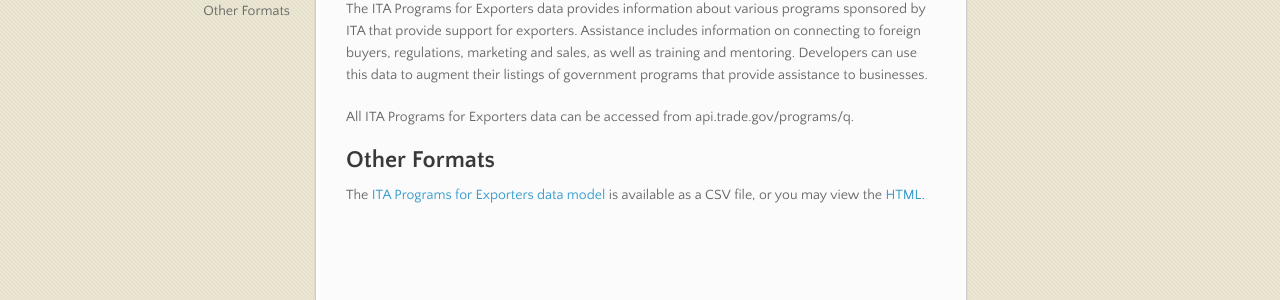
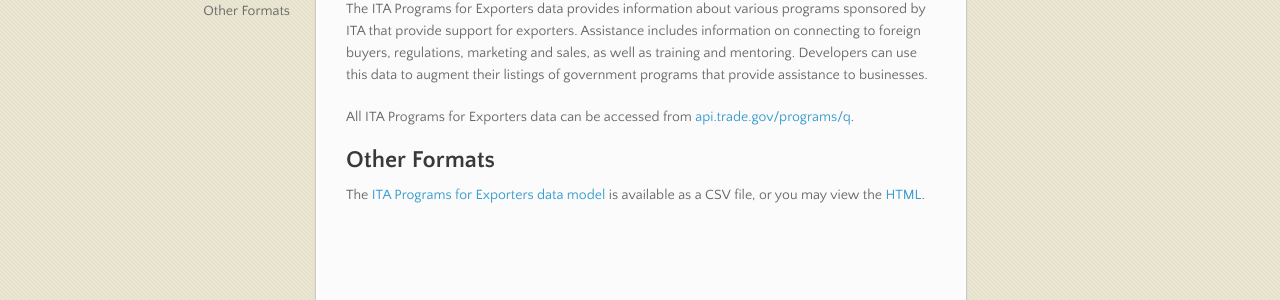
Before and after one commit to InternationalTradeAdministration/developerportal, a Jekyll site: the page built from _posts/2013-07-30-itaprograms.markdown, in a window 1280 px wide. Shown: the part 264-564 px from the top of the page. Built offline with Jekyll 4.4.1, drawn with Linux system fonts in a browser that asks for light colours; nearby versions of some CDN libraries; part of the change alters nothing that is shown.

```diff
--- a/_posts/2013-07-30-itaprograms.markdown
+++ b/_posts/2013-07-30-itaprograms.markdown
@@ -8,8 +8,8 @@ title: ITA Programs for Exporters
 
 The ITA Programs for Exporters data provides information about various programs sponsored by ITA that provide support for exporters. Assistance includes information on connecting to foreign buyers, regulations, marketing and sales, as well as training and mentoring. Developers can use this data to augment their listings of government programs that provide assistance to businesses.
 
-All ITA Programs for Exporters data can be accessed from api.trade.gov/programs/q.
+All ITA Programs for Exporters data can be accessed from [api.trade.gov/programs/q](/data/ita_programs.json).
 
 ## Other Formats
 
-The [ITA Programs for Exporters data model](ITAPrograms.csv) is available as a CSV file, or you may view the [HTML](ITAPrograms.html).
+The [ITA Programs for Exporters data model](itaprograms.csv) is available as a CSV file, or you may view the [HTML](ITAPrograms.html).
```
